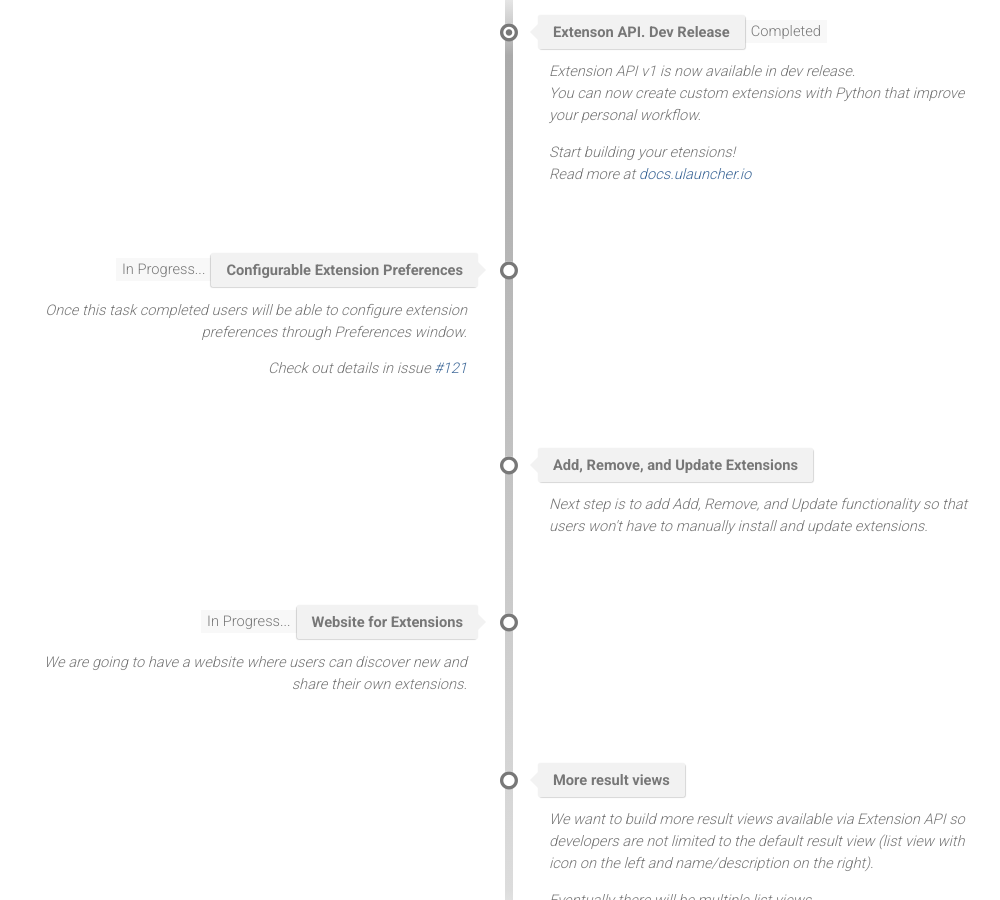
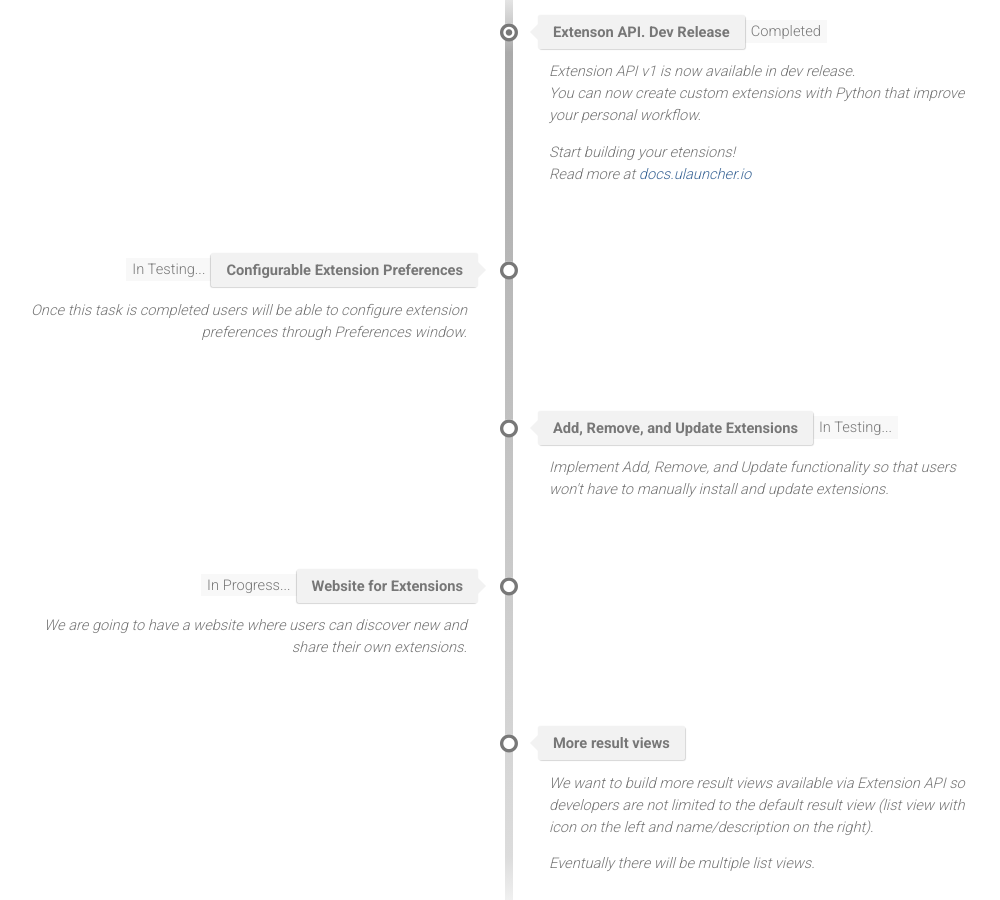
Before and after one commit to Ulauncher/ulauncher.io, a Jekyll site: the page built from index.html, in a window 1280 px wide and 900 px high, scrolled down 2294 px. Shown: the whole window, without its empty margins (132-1132 px from the left). Built offline with Jekyll 4.4.1, drawn with Linux system fonts in a browser that asks for light colours.

Commit message:
updated roadmap

```diff
--- a/_includes/index/roadmap.html
+++ b/_includes/index/roadmap.html
@@ -23,12 +23,11 @@
             <div class="timeline__flag-wrapper">
                 <span class="timeline__flag">Configurable Extension Preferences</span>
                 <span class="timeline__time-wrapper">
-                <span class="timeline__time">In Progress...</span></span>
+                <span class="timeline__time">In Testing...</span></span>
             </div>
             <div class="timeline__desc">
-                <p>Once this task completed users will be able to configure extension preferences
+                <p>Once this task is completed users will be able to configure extension preferences
                 through Preferences window.</p>
-                <p>Check out details in issue <a href="https://github.com/Ulauncher/Ulauncher/issues/121">#121</a></p>
             </div>
         </div>
     </li>
@@ -38,10 +37,11 @@
             <div class="timeline__flag-wrapper">
                 <span class="timeline__flag">Add, Remove, and Update Extensions</span>
                 <span class="timeline__time-wrapper">
+                <span class="timeline__time">In Testing...</span></span>
             </div>
             <div class="timeline__desc">
                 <p>
-                    Next step is to add Add, Remove, and Update functionality
+                    Implement Add, Remove, and Update functionality
                     so that users won't have to manually install and update extensions.
                 </p>
             </div>
```
